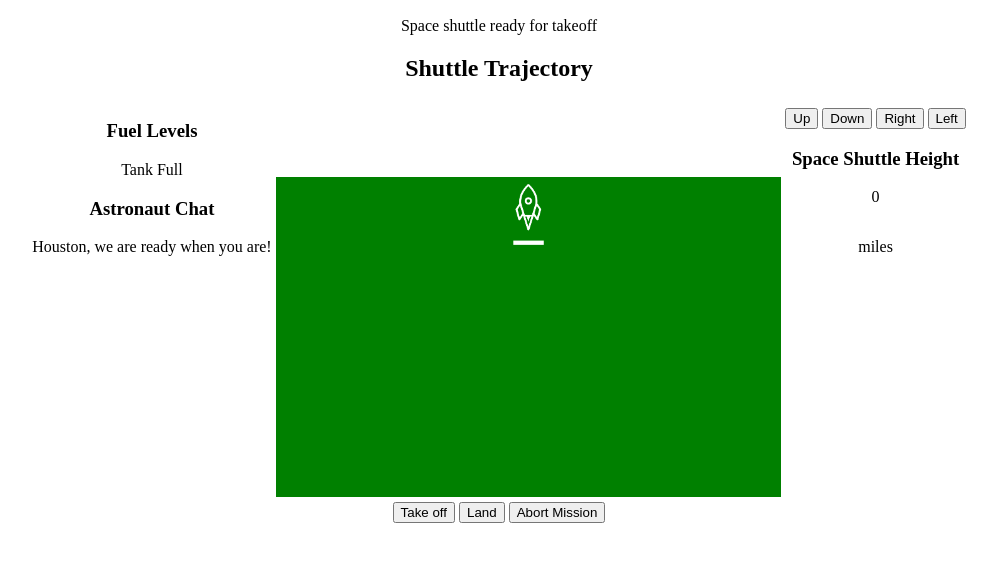
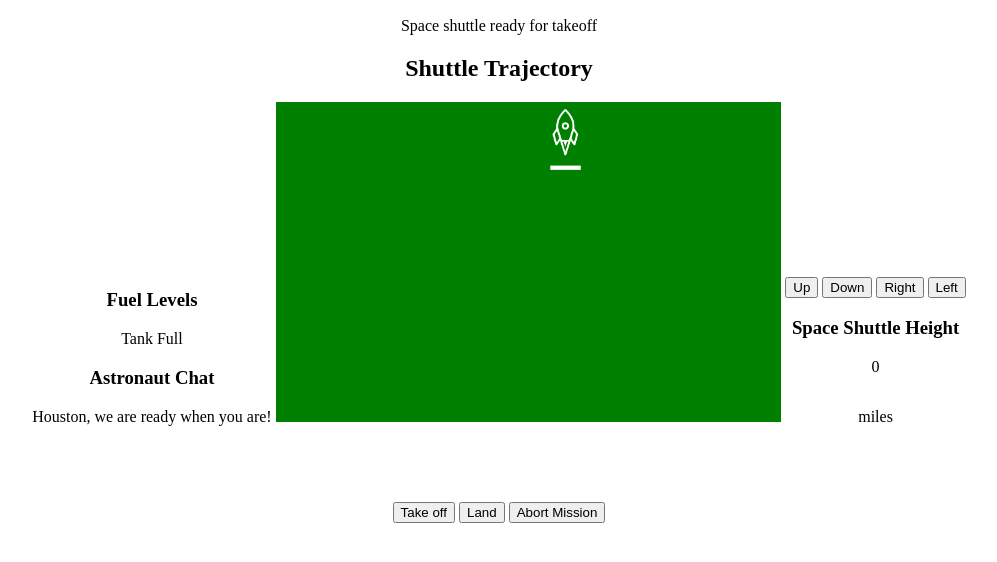
Before and after one commit to zyggy333/DOM-and-Events-Studio, a plain HTML site: page index.html in a window 1280 px wide. Shown: the part 110-672 px from the top of the page, without its empty margins (141-1138 px from the left). Drawn offline with Linux system fonts and the light colour scheme.

Commit message:
Absolute Test

```diff
--- a/index.html
+++ b/index.html
@@ -20,7 +20,7 @@
                 <p>Houston, we are ready when you are!</p>
             </div>
             <div id = "shuttleBackground" style = "position: relative;">
-                <img src = "LaunchCode_rocketline_white.png" height = "75" width = "75" id = "rocket" style="position: relative"/>
+                <img src = "LaunchCode_rocketline_white.png" height = "75" width = "75" id = "rocket" style="position: absolute"/>
             </div>
             <div style = "text-align: center; display: inline-block;">
                     <button id="upButton">Up</button>
```
